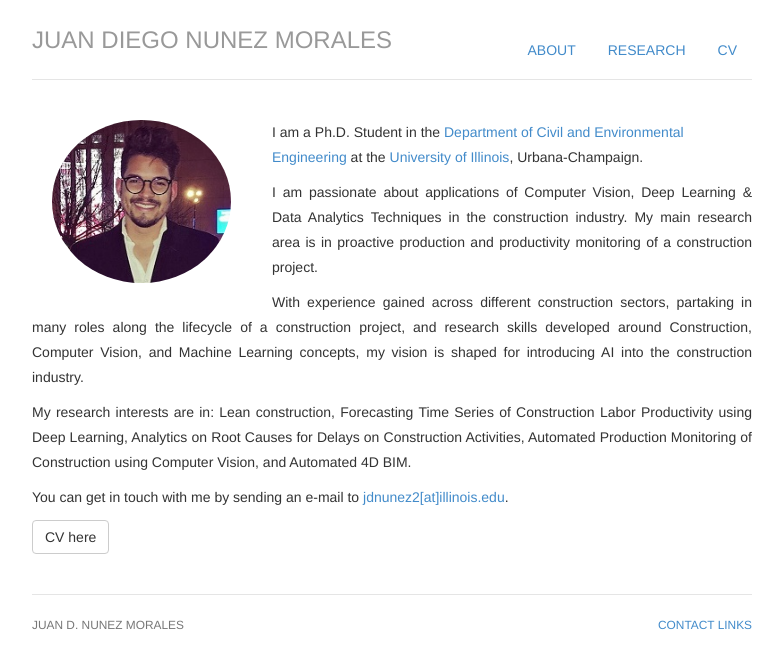
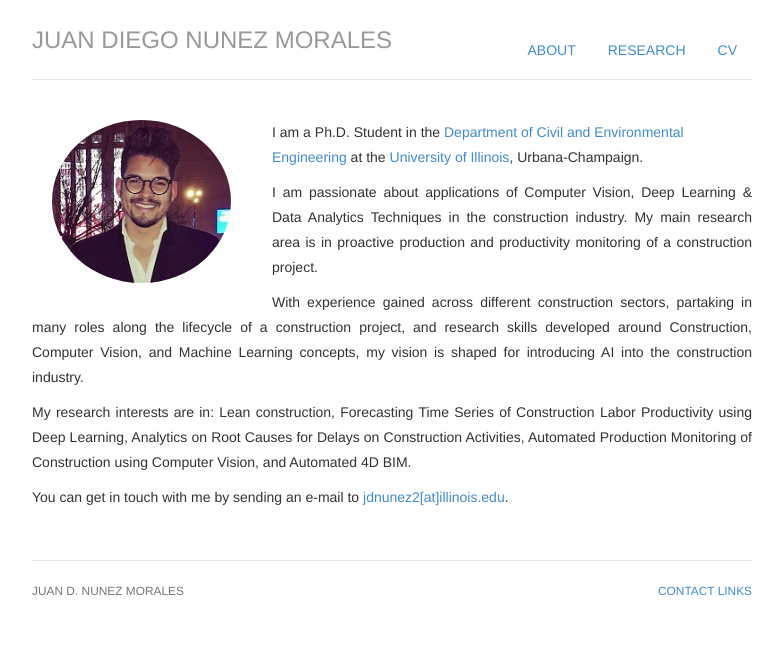
Before and after one commit to juandiegonm/juandiegonm.github.io, a Jekyll site: the page built from index.html, in a window 1280 px wide. Shown: the top 669 px of the page, without its empty margins (248-1031 px from the left). Built offline with Jekyll 4.4.1, drawn with Linux system fonts in a browser that asks for light colours.

Commit message:
Update index.html

```diff
--- a/index.html
+++ b/index.html
@@ -19,7 +19,6 @@ description: Juan Diego Nunez Morales is a PhD student in Civil Engineering at t
 	<p align="justify"> My research interests are in: Lean construction, Forecasting Time Series of Construction Labor Productivity using Deep Learning, Analytics on Root Causes for Delays on Construction Activities, Automated Production Monitoring of Construction using Computer Vision, and Automated 4D BIM.</p>
 
 	<p> You can get in touch with me by sending an e-mail to <a href="mailto:jdnunez2@illinois.edu">jdnunez2[at]illinois.edu</a>.
-	<p><a href="/files/juandiegonm_cv_dec2020.pdf" class="btn btn-default pull-left" title="Download CV as PDF">CV here</a>
 	</div>
 </div>
 <!-- </div> -->
```
